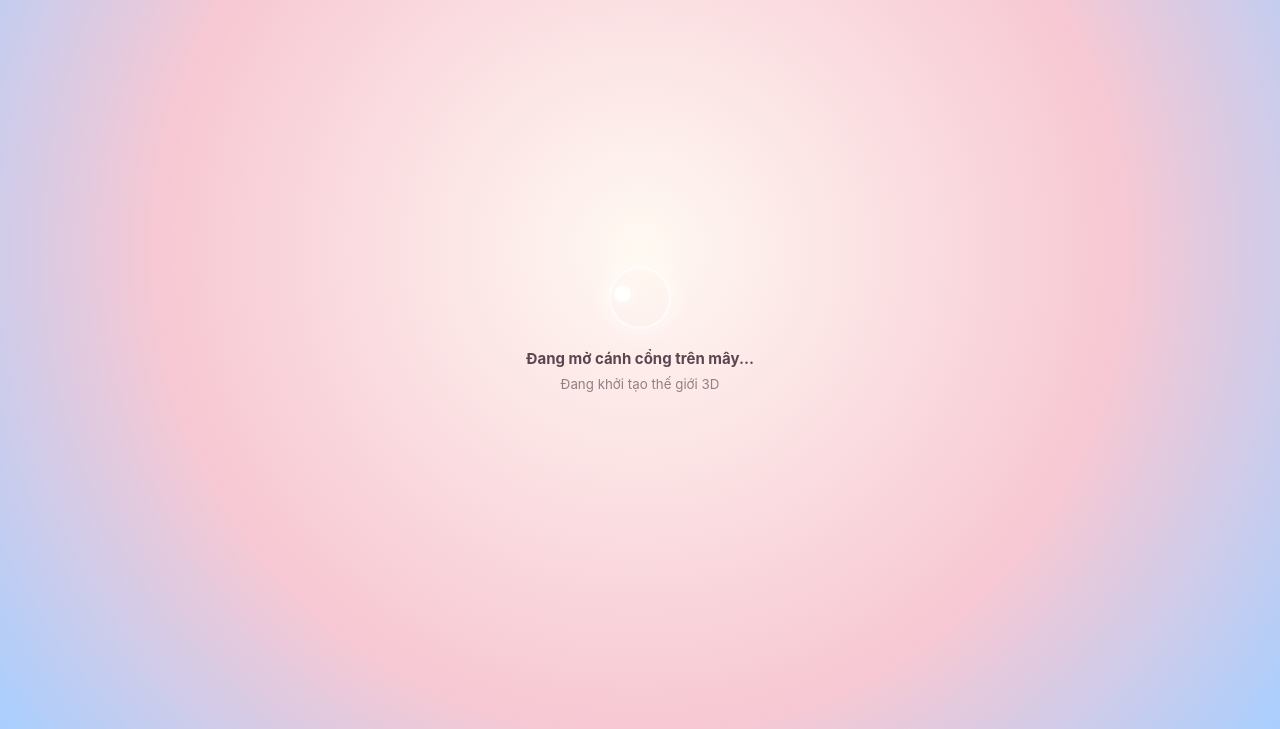
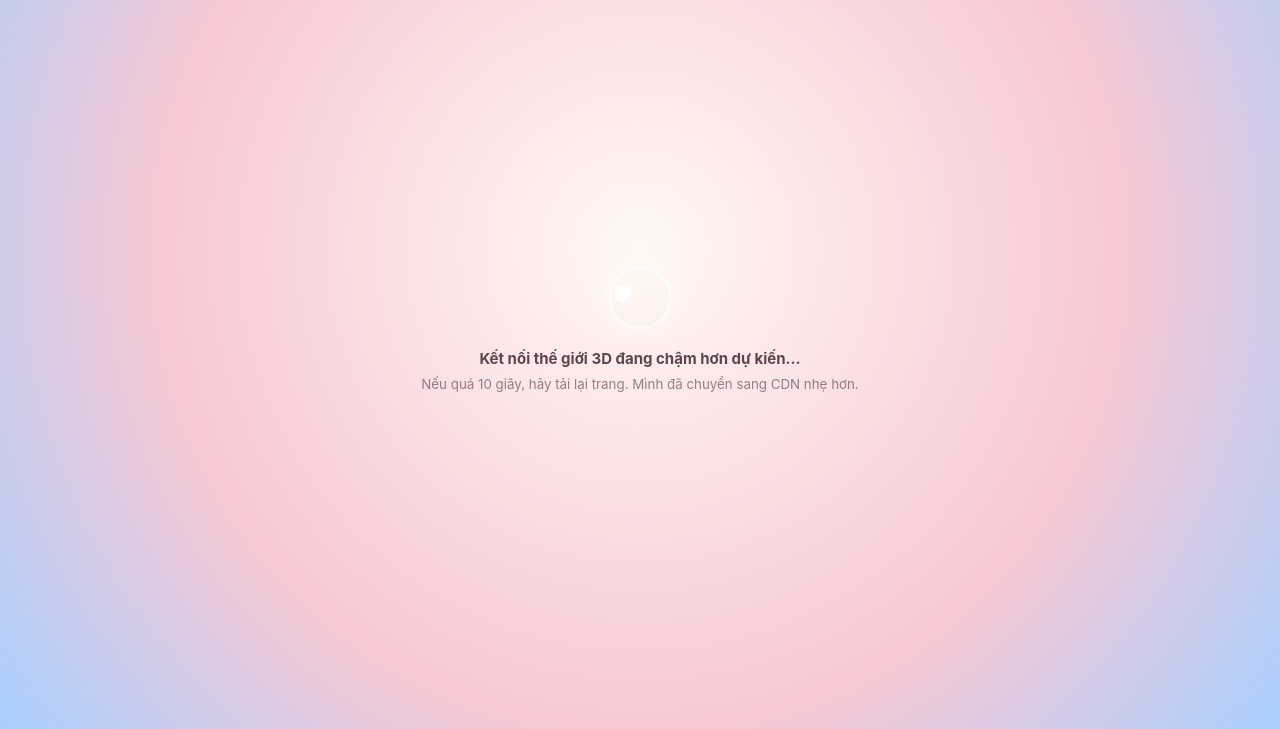
Before and after one commit to nguyendangminh278-coder/teacher-day-3d-adventure, a plain HTML site: page index.html in a window 1280 px wide. Shown: the part 71-800 px from the top of the page. Drawn offline with nearby package versions, Linux system fonts and the light colour scheme.

Commit message:
perf: speed up Three.js boot and show load failure state

```diff
--- a/index.html
+++ b/index.html
@@ -7,11 +7,13 @@
   <meta name="description" content="Hành trình 3D tương tác chúc mừng mẹ ngày Nhà giáo Việt Nam 20/11." />
   <title>Hành trình 20/11 dành tặng Mẹ</title>
   <link rel="stylesheet" href="./src/styles.css" />
+  <link rel="preconnect" href="https://unpkg.com" crossorigin />
+  <link rel="modulepreload" href="https://unpkg.com/three@0.168.0/build/three.module.min.js" crossorigin />
   <script type="importmap">
   {
     "imports": {
-      "three": "https://cdn.jsdelivr.net/npm/three@0.168.0/build/three.module.js",
-      "three/addons/": "https://cdn.jsdelivr.net/npm/three@0.168.0/examples/jsm/"
+      "three": "https://unpkg.com/three@0.168.0/build/three.module.min.js",
+      "three/addons/": "https://unpkg.com/three@0.168.0/examples/jsm/"
     }
   }
   </script>
@@ -79,6 +81,26 @@
     </div>
   </div>
 
+  <script>
+    setTimeout(() => {
+      const loading = document.querySelector('#loading');
+      if (loading && !loading.classList.contains('done')) {
+        const small = loading.querySelector('small');
+        const strong = loading.querySelector('strong');
+        if (strong) strong.textContent = 'Kết nối thế giới 3D đang chậm hơn dự kiến…';
+        if (small) small.textContent = 'Nếu quá 10 giây, hãy tải lại trang. Mình đã chuyển sang CDN nhẹ hơn.';
+      }
+    }, 5000);
+    window.addEventListener('error', (event) => {
+      const loading = document.querySelector('#loading');
+      if (!loading || loading.classList.contains('done')) return;
+      const small = loading.querySelector('small');
+      const strong = loading.querySelector('strong');
+      if (strong) strong.textContent = 'Không tải được thư viện 3D';
+      if (small) small.textContent = 'Hãy tải lại trang hoặc kiểm tra kết nối mạng.';
+      console.error('3D boot error:', event.error || event.message);
+    });
+  </script>
   <script type="module" src="./src/main.js"></script>
 </body>
 </html>
```
